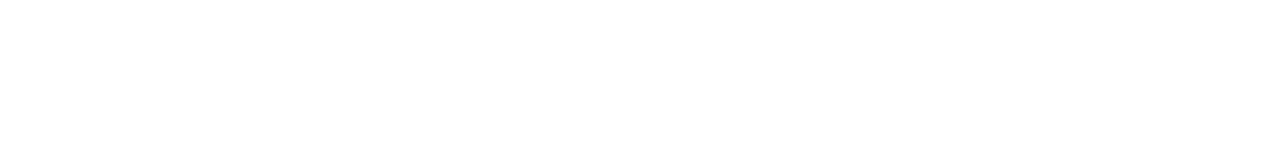
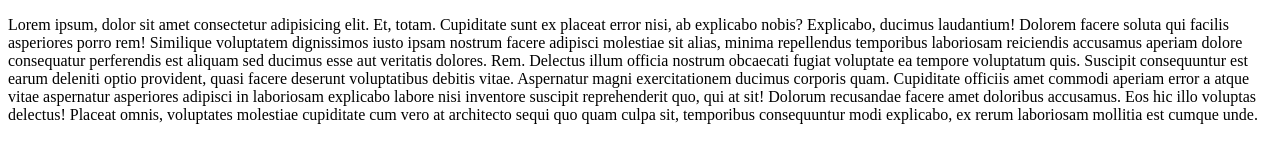
Before and after one commit to Macska4324/1120beadando, a plain HTML site: page index.html in a window 1280 px wide. Drawn offline with Linux system fonts and the light colour scheme.

Commit message:
Update index.html

```diff
--- a/index.html
+++ b/index.html
@@ -1,11 +1,15 @@
 <!DOCTYPE html>
-<html lang="en">
+<html lang="hu">
 <head>
     <meta charset="UTF-8">
     <meta name="viewport" content="width=device-width, initial-scale=1.0">
-    <title>Document</title>
+    <title>Macska</title>
 </head>
 <body>
-
+    <p>Lorem ipsum, dolor sit amet consectetur adipisicing elit. Et, totam. Cupiditate sunt ex placeat error nisi, ab explicabo nobis? Explicabo, ducimus laudantium! Dolorem facere soluta qui facilis asperiores porro rem!
+    Similique voluptatem dignissimos iusto ipsam nostrum facere adipisci molestiae sit alias, minima repellendus temporibus laboriosam reiciendis accusamus aperiam dolore consequatur perferendis est aliquam sed ducimus esse aut veritatis dolores. Rem.
+    Delectus illum officia nostrum obcaecati fugiat voluptate ea tempore voluptatum quis. Suscipit consequuntur est earum deleniti optio provident, quasi facere deserunt voluptatibus debitis vitae. Aspernatur magni exercitationem ducimus corporis quam.
+    Cupiditate officiis amet commodi aperiam error a atque vitae aspernatur asperiores adipisci in laboriosam explicabo labore nisi inventore suscipit reprehenderit quo, qui at sit! Dolorum recusandae facere amet doloribus accusamus.
+    Eos hic illo voluptas delectus! Placeat omnis, voluptates molestiae cupiditate cum vero at architecto sequi quo quam culpa sit, temporibus consequuntur modi explicabo, ex rerum laboriosam mollitia est cumque unde.</p>
 </body>
 </html>
```
